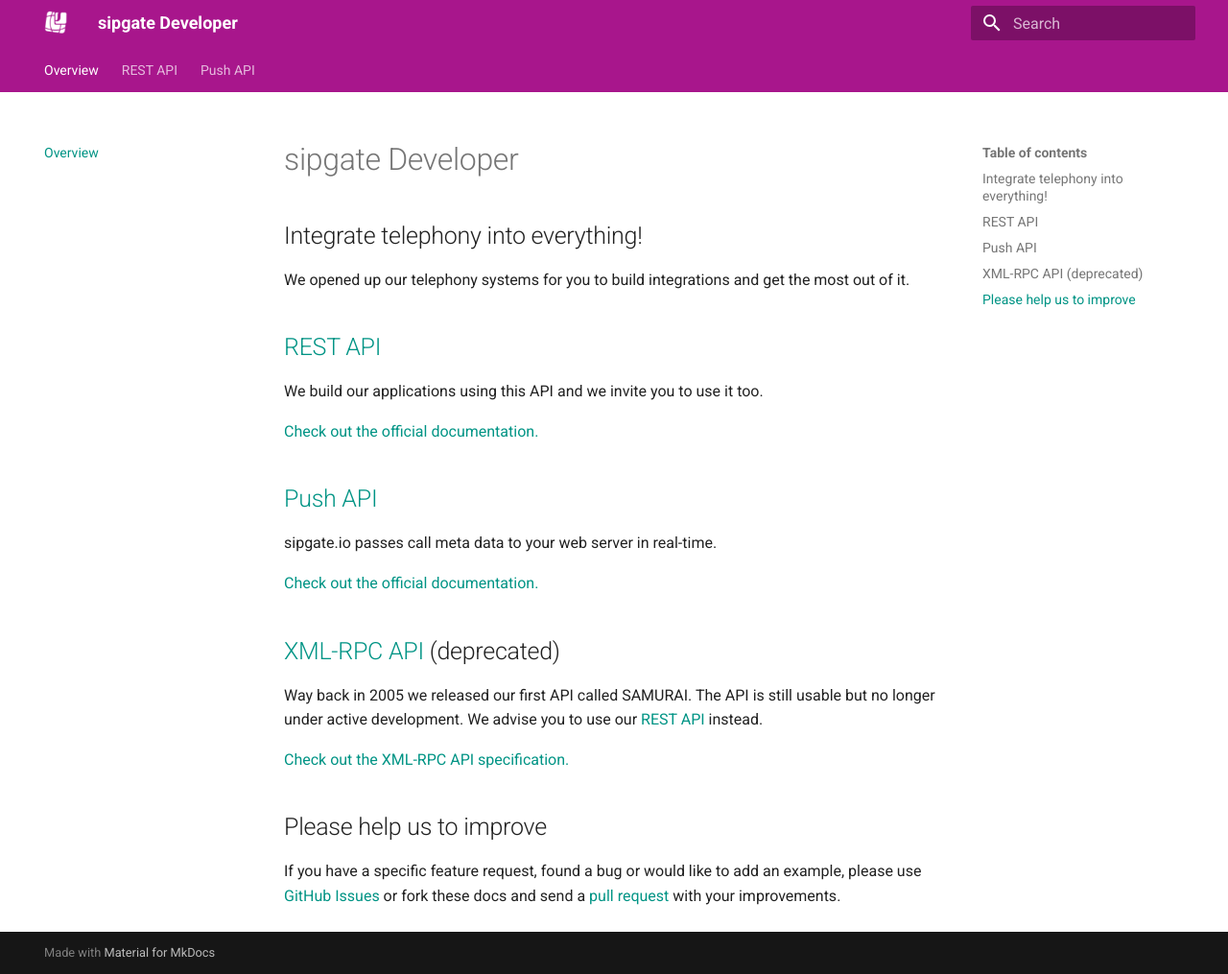
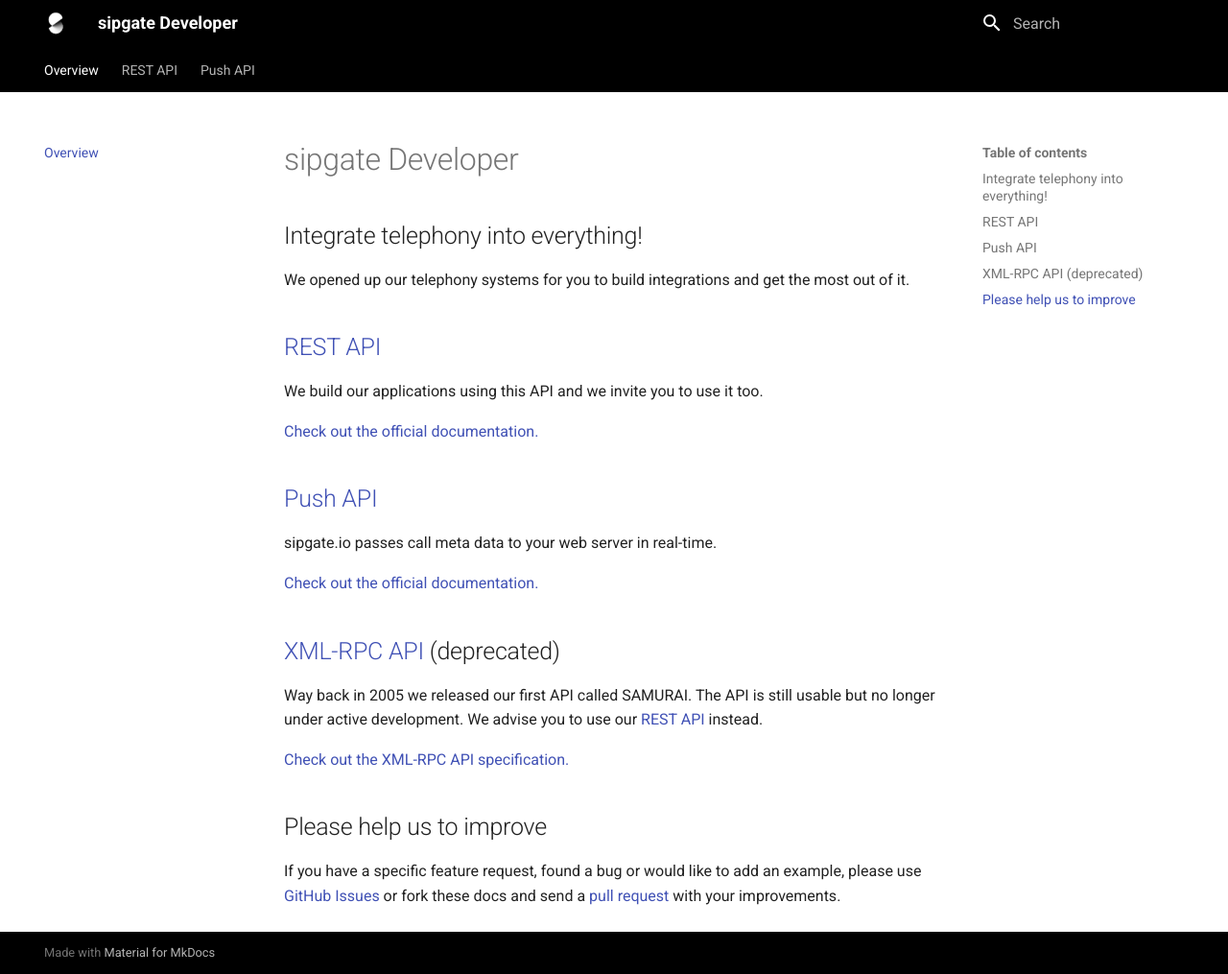
Before and after one commit to sipgate/docs, an MkDocs documentation site: the page built from docs/index.md, in a window 1280 px wide and 1015 px high. Shown: the whole window at 96% size. Built offline with MkDocs 1.6.1 and Material for MkDocs 9.7.7, drawn with Linux system fonts in a browser that asks for light colours; old or Windows-style settings are respelled for this version of MkDocs.

Commit message:
Change colors, logo, favicon #rebranding

```diff
--- a/docs/css/extra.css
+++ b/docs/css/extra.css
@@ -1,3 +1,3 @@
-.md-header, .md-hero, .md-tabs {
-  background: #a8168c!important;
+.md-header, .md-hero, .md-tabs, .md-footer {
+  background: #000!important;
 }
--- a/mkdocs.yml
+++ b/mkdocs.yml
@@ -7,7 +7,7 @@ theme:
   logo: 'img/logo.png'
   favicon: 'img/favicon.ico'
   palette:
-    primary: 'teal'
+    primary: 'grey'
   feature:
     tabs: true
 
```
Also changed, not shown: docs/img/favicon.ico, docs/img/logo.png.
